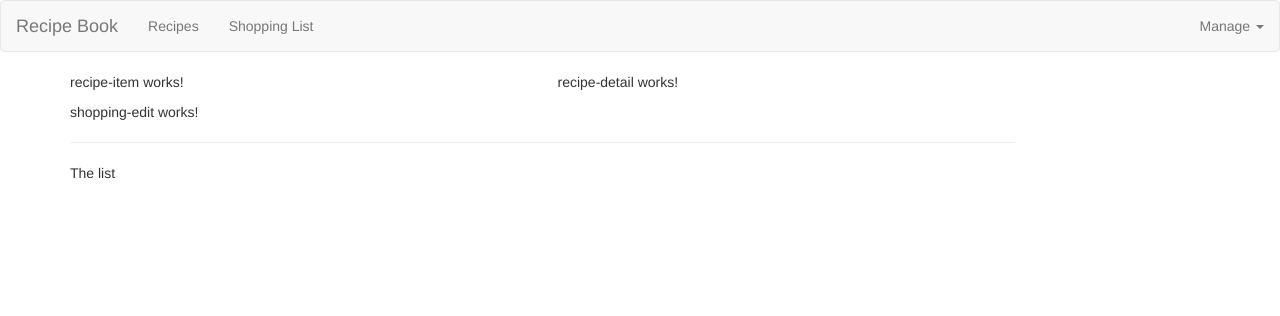
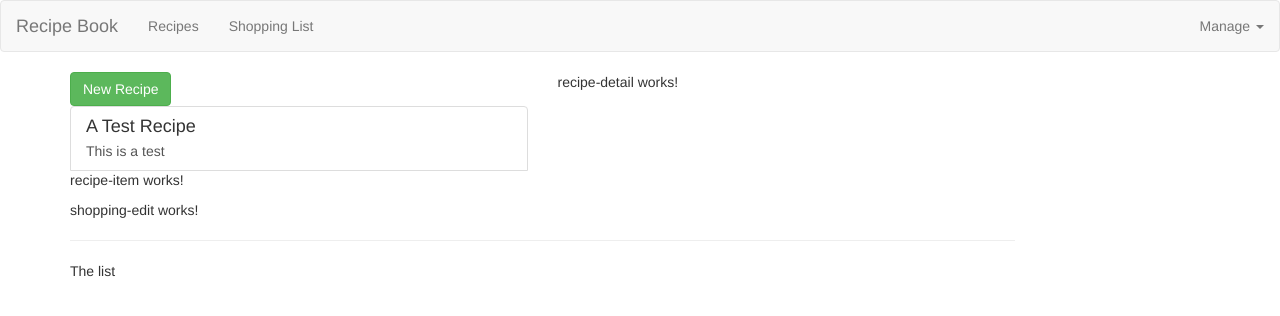
Before and after one commit to nathanejbrown/Angular-Course-Project, an Angular app: page / in a window 1280 px wide. Shown: the top 316 px of the page. Built offline with nearby package versions, Linux system fonts and the light colour scheme.

Commit message:
Built out recipe-list component

```diff
--- a/src/app/recipes/recipe-list/recipe-list.component.html
+++ b/src/app/recipes/recipe-list/recipe-list.component.html
@@ -1 +1,19 @@
-<app-recipe-item></app-recipe-item>
+<div class="row">
+  <div class="col-xs-12">
+    <button class='btn btn-success'>New Recipe</button>
+  </div>
+</div>
+<div class="row">
+  <div class="col-xs-12">
+    <a href="#" class='list-group-item clearfix'>
+      <div class='pull-left'>
+        <h4 class='list-group-item-heading' *ngFor='let recipe of recipes'>{{ recipe.name }}</h4>
+        <p class='list-group-item-text' *ngFor='let recipe of recipes'>{{ recipe.description }}</p>
+      </div>
+      <span class="pull-right">
+        <img src="" alt="" class='img-responsive' style='max-height: 50px;'>
+      </span>
+    </a>
+    <app-recipe-item></app-recipe-item>
+  </div>
+</div>
--- a/src/app/recipes/recipe-list/recipe-list.component.ts
+++ b/src/app/recipes/recipe-list/recipe-list.component.ts
@@ -1,4 +1,6 @@
 import { Component, OnInit } from '@angular/core';
+
+import { Recipe } from '../recipe.model';
 
 @Component({
   selector: 'app-recipe-list',
@@ -6,7 +8,9 @@
   styleUrls: ['./recipe-list.component.css']
 })
 export class RecipeListComponent implements OnInit {
-  recipes = [];
+  recipes: Recipe[] = [
+    new Recipe('A Test Recipe', 'This is a test', 'https://placekitten.com/200/300')
+  ];
 
   constructor() { }
 
```
